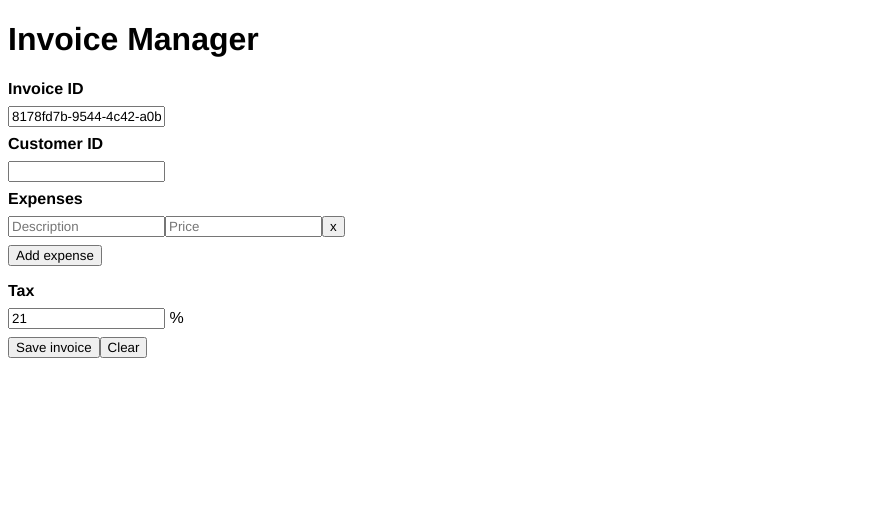
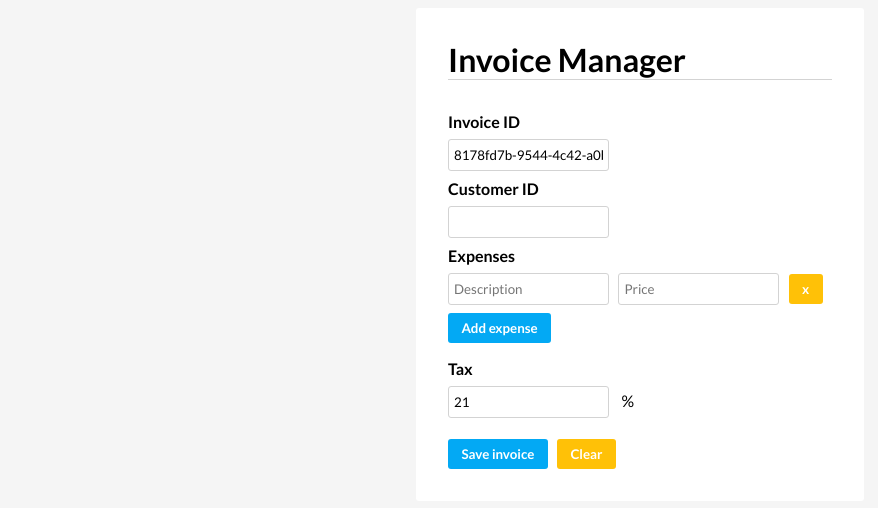
Before and after one commit to KevinVanthuyne/invoice-manager, an Angular app in the folder invoice-manager-app/: page /invoice in a window 1280 px wide. Shown: the top 508 px of the page, without its empty margins (0-878 px from the left). Built offline with nearby package versions, Linux system fonts and the light colour scheme.

Commit message:
added some simple styling to the application

```diff
--- a/invoice-manager-app/src/app/app.component.css
+++ b/invoice-manager-app/src/app/app.component.css
@@ -0,0 +1,11 @@
+.container {
+  display: flex;
+  justify-content: center;
+}
+
+main {
+  display: inline-block;
+  background-color: white;
+  padding: 2em;
+  border-radius: 3px;
+}
--- a/invoice-manager-app/src/app/app.component.html
+++ b/invoice-manager-app/src/app/app.component.html
@@ -1,4 +1,6 @@
-<main>
-  <h1>{{ title }}</h1>
-  <router-outlet></router-outlet>
-</main>
+<div class="container">
+  <main>
+    <h1 class="title">{{ title }}</h1>
+    <router-outlet></router-outlet>
+  </main>
+</div>
--- a/invoice-manager-app/src/app/components/invoice-form/invoice-form.component.css
+++ b/invoice-manager-app/src/app/components/invoice-form/invoice-form.component.css
@@ -3,3 +3,7 @@ ul {
   padding: 0;
   margin: 0 0 1em 0;
 }
+
+.save {
+  margin-top: 1em;
+}
--- a/invoice-manager-app/src/app/components/invoice-form/invoice-form.component.html
+++ b/invoice-manager-app/src/app/components/invoice-form/invoice-form.component.html
@@ -41,7 +41,9 @@
           name="price"
           formControlName="price"
         />
-        <button type="button" (click)="removeExpense(i)">x</button>
+        <button type="button" (click)="removeExpense(i)" class="bg-warning">
+          x
+        </button>
       </li>
       <li><button type="button" (click)="addExpense()">Add expense</button></li>
     </ul>
@@ -59,6 +61,6 @@
     %
   </div>
 
-  <button type="submit">Save invoice</button>
-  <button type="button" (click)="clear()">Clear</button>
+  <button type="submit" class="save">Save invoice</button>
+  <button type="button" (click)="clear()" class="bg-warning">Clear</button>
 </form>
--- a/invoice-manager-app/src/app/components/invoice-pdf-preview/invoice-pdf-preview.component.css
+++ b/invoice-manager-app/src/app/components/invoice-pdf-preview/invoice-pdf-preview.component.css
@@ -1,5 +1,9 @@
+.wrapper {
+  border: 1px solid lightgray;
+  margin-bottom: 1em;
+}
+
 #pdf {
   width: 593px; /* this width and height is important to fit the html onto the a4 pdf size */
   height: 839px;
-  border: 1px solid lightgray;
 }
--- a/invoice-manager-app/src/app/components/invoice-pdf-preview/invoice-pdf-preview.component.html
+++ b/invoice-manager-app/src/app/components/invoice-pdf-preview/invoice-pdf-preview.component.html
@@ -1,12 +1,15 @@
 <h2>Invoice Preview</h2>
-<p>A preview of the pdf invoice can be seen below. Is this invoice correct?</p>
-<hr />
+<p>A preview of the invoice can be seen below.</p>
+<p>
+  If it is correct it can be saved to a pdf file, if it is not click cancel to
+  go back.
+</p>
 
-<div id="pdf">
-  <app-invoice-template></app-invoice-template>
+<div class="wrapper">
+  <div id="pdf">
+    <app-invoice-template></app-invoice-template>
+  </div>
 </div>
 
-<hr />
-
-<button type="button" (click)="save()">Save pdf</button>
-<button type="button" (click)="cancel()">Cancel</button>
+<button type="button" (click)="save()">Save as pdf</button>
+<button type="button" (click)="cancel()" class="bg-warning">Cancel</button>
--- a/invoice-manager-app/src/index.html
+++ b/invoice-manager-app/src/index.html
@@ -1,16 +1,18 @@
 <!DOCTYPE html>
 <html lang="en">
-
   <head>
-  <base href="/">
+    <base href="/" />
     <meta charset="utf-8" />
     <title>Invoice Manager</title>
     <meta name="viewport" content="width=device-width, initial-scale=1" />
     <link rel="icon" type="image/x-icon" href="favicon.ico" />
+    <link
+      href="https://fonts.googleapis.com/css?family=Lato:400,700&display=swap"
+      rel="stylesheet"
+    />
   </head>
 
   <body>
     <app-root></app-root>
   </body>
-
 </html>
--- a/invoice-manager-app/src/styles.css
+++ b/invoice-manager-app/src/styles.css
@@ -1,17 +1,49 @@
 /* You can add global styles to this file, and also import other style files */
 
 * {
-  font-family: Helvetica, sans-serif;
+  /* font-family: Helvetica, sans-serif; */
+  font-family: 'Lato', sans-serif;
+}
+
+html {
+  background-color: rgb(245, 245, 245);
+}
+
+.title {
+  margin-top: 0;
+  margin-bottom: 1em;
+  border-bottom: 1px solid lightgray;
+}
+
+.bg-warning {
+  background-color: #ffc107;
 }
 
 /* forms */
 
-form label {
+label {
   font-weight: bold;
   display: block;
   margin-bottom: 0.5rem;
 }
 
-form input {
+input {
   margin-bottom: 0.5rem;
+  margin-right: 0.7em;
+  border: 1px solid lightgray;
+  border-radius: 3px;
+  padding: 5px;
+  height: 20px;
 }
+
+button {
+  background-color: #03a9f4;
+  color: white;
+  font-weight: bold;
+  border: none;
+  border-radius: 3px;
+  margin-right: 0.7em;
+  padding: 5px 1em;
+  height: 30px;
+  cursor: pointer;
+}
```
Lines whose indentation alone changed are shown as unchanged.
